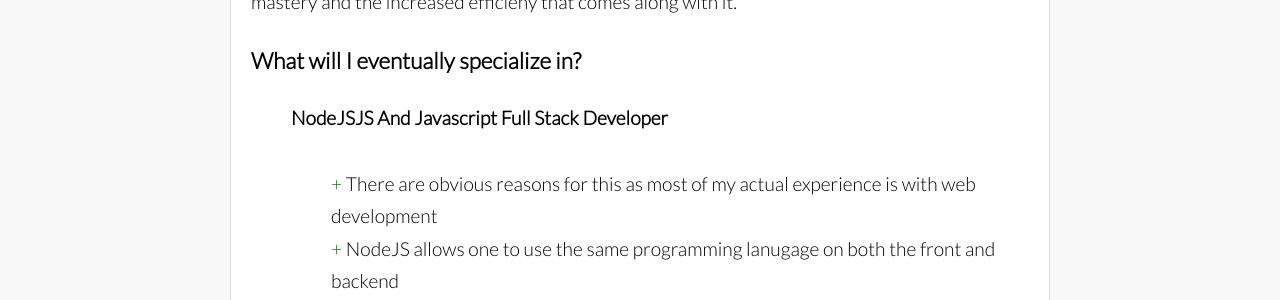
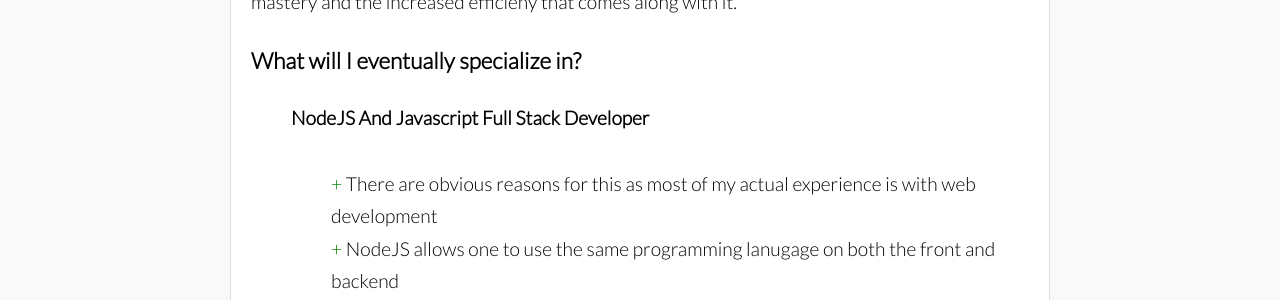
Before and after one commit to taywils/taywils.me, a Jekyll site: the page built from about.html, in a window 1280 px wide and 900 px high, scrolled down 382 px. Shown: the part 154-454 px from the top of the window. Built offline with Jekyll 4.4.1, drawn with Linux system fonts in a browser that asks for light colours.

Commit message:
Fix typo on about.html

```diff
--- a/about.html
+++ b/about.html
@@ -15,7 +15,7 @@
 		<p />
 		<h3>What will I eventually specialize in?</h3>
 			<ul class='no-bullets'>
-				<li><b>NodeJSJS And Javascript Full Stack Developer</b></li>
+				<li><b>NodeJS And Javascript Full Stack Developer</b></li>
 
 					<br />
 
```
